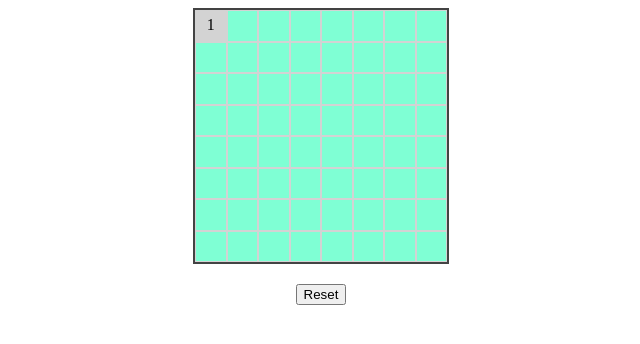
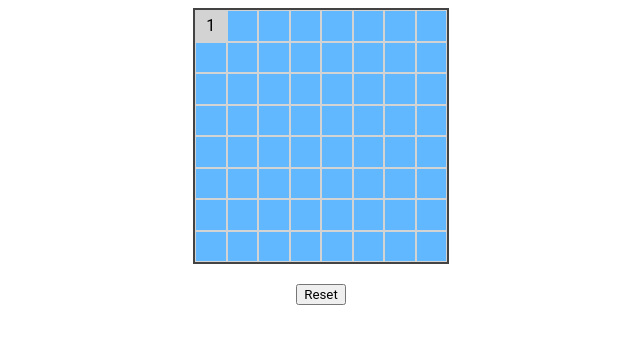
Before and after one commit to oleksandrstarov/clicker, a plain HTML site: page app/index.html in a window 1280 px wide. Shown: the whole page, without its empty margins (319-959 px from the left). Drawn offline with Linux system fonts and the light colour scheme.

Commit message:
Color change

```diff
--- a/app/src/index.css
+++ b/app/src/index.css
@@ -1,5 +1,6 @@
 * {
     box-sizing: border-box;
+    font-family: Roboto, sans-serif;
 }
 .layout {
     display: flex;
@@ -20,7 +21,7 @@
 
 .cell {
     border: 1px solid lightgray;
-    background-color: aquamarine;
+    background-color: #61b8ff;
     width: 12.5%;
     height: 12.5%;
     text-align: center;
@@ -28,8 +29,7 @@
 }
 
 .cell:not(.visited):hover {
-    border: 1px solid #9d9d9d;
-    background-color: #6bffb1;
+    background-color: #559bff;
 }
 
 .cell.visited {
```
